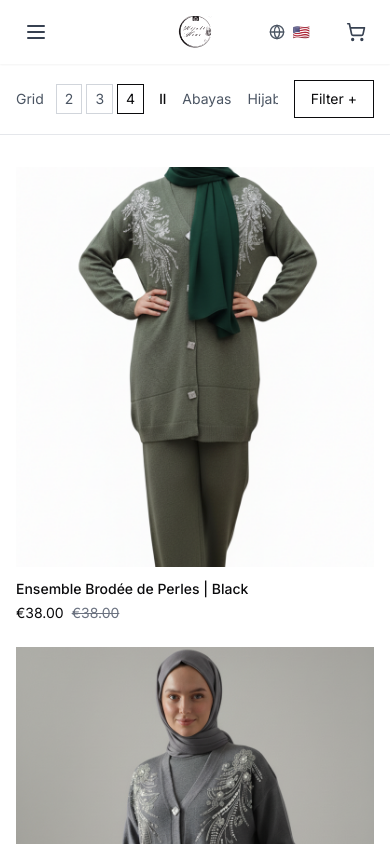
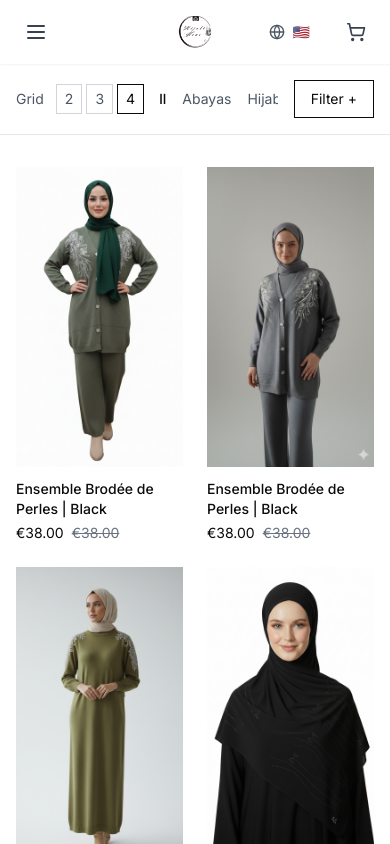
Before and after one commit to aminoz12/hicham, a React (Vite) app: page /abayas in a window 390 px wide. Shown: the top 844 px of the page. Built offline with nearby package versions, Linux system fonts and the light colour scheme.

Commit message:
Update mobile layout to display 2 products per row instead of 1

```diff
--- a/src/components/Categories.tsx
+++ b/src/components/Categories.tsx
@@ -56,7 +56,7 @@ const Categories: React.FC = () => {
           </h2>
         </motion.div>
 
-        <div className="grid grid-cols-1 sm:grid-cols-2 lg:grid-cols-3 gap-6 lg:gap-8">
+        <div className="grid grid-cols-2 sm:grid-cols-2 lg:grid-cols-3 gap-6 lg:gap-8">
           {categories.map((category, index) => (
             <motion.div
               key={category.id}
--- a/src/components/FeaturedProducts.tsx
+++ b/src/components/FeaturedProducts.tsx
@@ -36,7 +36,7 @@ const FeaturedProducts: React.FC = () => {
           </Link>
         </motion.div>
 
-        <div className="grid grid-cols-1 sm:grid-cols-2 lg:grid-cols-3 xl:grid-cols-4 gap-6 lg:gap-8">
+        <div className="grid grid-cols-2 sm:grid-cols-2 lg:grid-cols-3 xl:grid-cols-4 gap-6 lg:gap-8">
           {featuredProducts.map((product, index) => (
             <motion.div
               key={product.id}
@@ -56,7 +56,7 @@ const FeaturedProducts: React.FC = () => {
                     src={product.image}
                     alt={product.name}
                     loading="lazy"
-                    className="w-full h-[400px] sm:h-[450px] object-cover group-hover:opacity-95 transition-opacity duration-300"
+                    className="w-full h-[300px] sm:h-[400px] lg:h-[450px] object-cover group-hover:opacity-95 transition-opacity duration-300"
                   />
                   {product.images && product.images[1] && (
                     <img
--- a/src/components/ProductGrid.tsx
+++ b/src/components/ProductGrid.tsx
@@ -16,10 +16,10 @@ const ProductGrid: React.FC<ProductGridProps> = ({ products, viewMode: _viewMode
   // Get grid columns class based on columns prop
   const getGridCols = () => {
     switch (columns) {
-      case 2: return 'grid-cols-1 sm:grid-cols-2';
-      case 3: return 'grid-cols-1 sm:grid-cols-2 lg:grid-cols-3';
-      case 4: return 'grid-cols-1 sm:grid-cols-2 lg:grid-cols-3 xl:grid-cols-4';
-      default: return 'grid-cols-1 sm:grid-cols-2 lg:grid-cols-3 xl:grid-cols-4';
+      case 2: return 'grid-cols-2 sm:grid-cols-2';
+      case 3: return 'grid-cols-2 sm:grid-cols-2 lg:grid-cols-3';
+      case 4: return 'grid-cols-2 sm:grid-cols-2 lg:grid-cols-3 xl:grid-cols-4';
+      default: return 'grid-cols-2 sm:grid-cols-2 lg:grid-cols-3 xl:grid-cols-4';
     }
   };
 
@@ -54,7 +54,7 @@ const ProductGrid: React.FC<ProductGridProps> = ({ products, viewMode: _viewMode
                 src={product.image}
                 alt={product.name}
                 loading="lazy"
-                className="w-full h-[400px] sm:h-[450px] object-cover group-hover:opacity-95 transition-opacity duration-300"
+                className="w-full h-[300px] sm:h-[400px] lg:h-[450px] object-cover group-hover:opacity-95 transition-opacity duration-300"
               />
               {product.images && product.images[1] && (
                 <img
```
